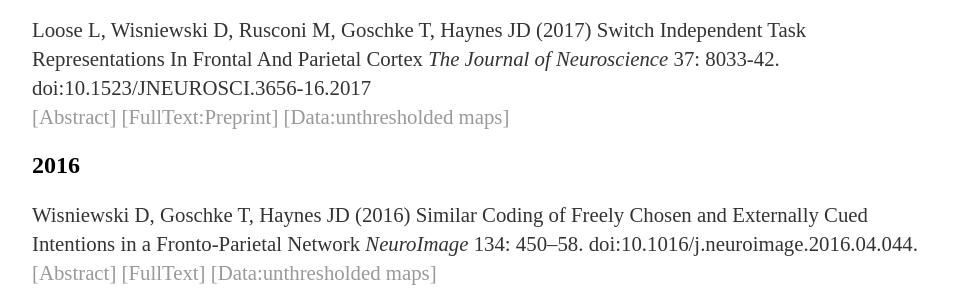
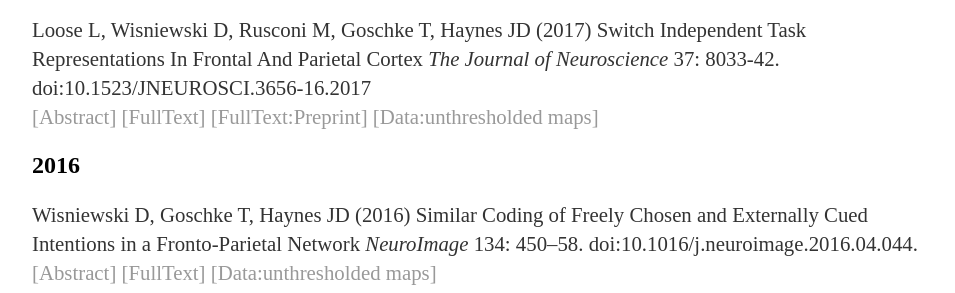
Before and after one commit to davidwisniewski/davidwisniewski.github.io, a Jekyll site: the page built from publications/index.html, in a window 1280 px wide. Shown: the part 230-523 px from the top of the page, without its empty margins (160-1115 px from the left). Built offline with Jekyll 4.4.1, drawn with Linux system fonts in a browser that asks for light colours.

Commit message:
uploaded new full text (embargo period ended)

```diff
--- a/publications/index.html
+++ b/publications/index.html
@@ -7,7 +7,7 @@
 	<h2>2017</h2>
 	<p>
 	Loose L, Wisniewski D, Rusconi M, Goschke T, Haynes JD (2017) Switch Independent Task Representations In Frontal And Parietal Cortex <em>The Journal of Neuroscience</em> 37: 8033-42. doi:10.1523/JNEUROSCI.3656-16.2017  <br>
-	<a href="http://www.jneurosci.org/content/37/33/8033">[Abstract]</a> <a href="http://biorxiv.org/content/early/2017/05/18/138230">[FullText:Preprint]</a> <a href="http://neurovault.org/collections/2011/">[Data:unthresholded maps]</a><br>
+	<a href="http://www.jneurosci.org/content/37/33/8033">[Abstract]</a> <a href="/files/Loose et al JNeurosci 2017.pdf">[FullText]</a> <a href="http://biorxiv.org/content/early/2017/05/18/138230">[FullText:Preprint]</a> <a href="http://neurovault.org/collections/2011/">[Data:unthresholded maps]</a><br>
 	</p>
 
 	<h2>2016</h2>
```
Also changed, not shown: 1 other file.
